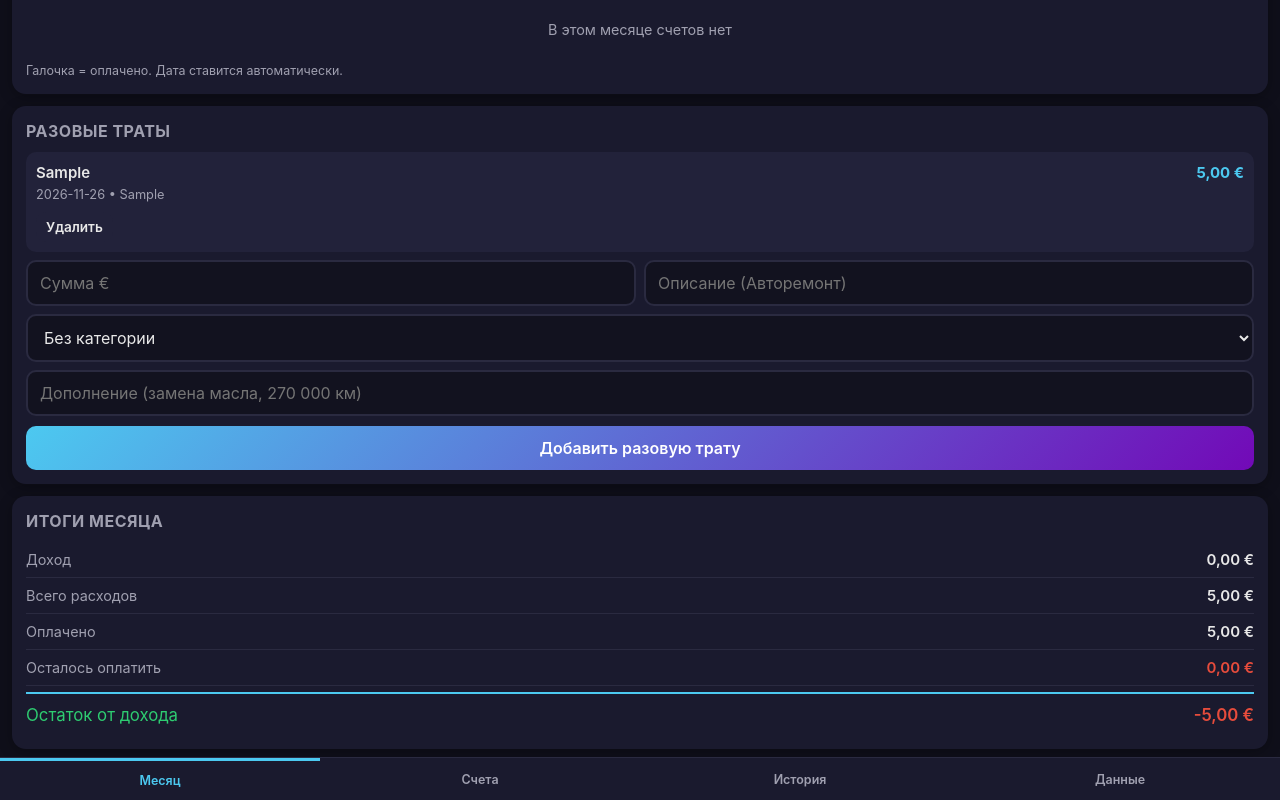
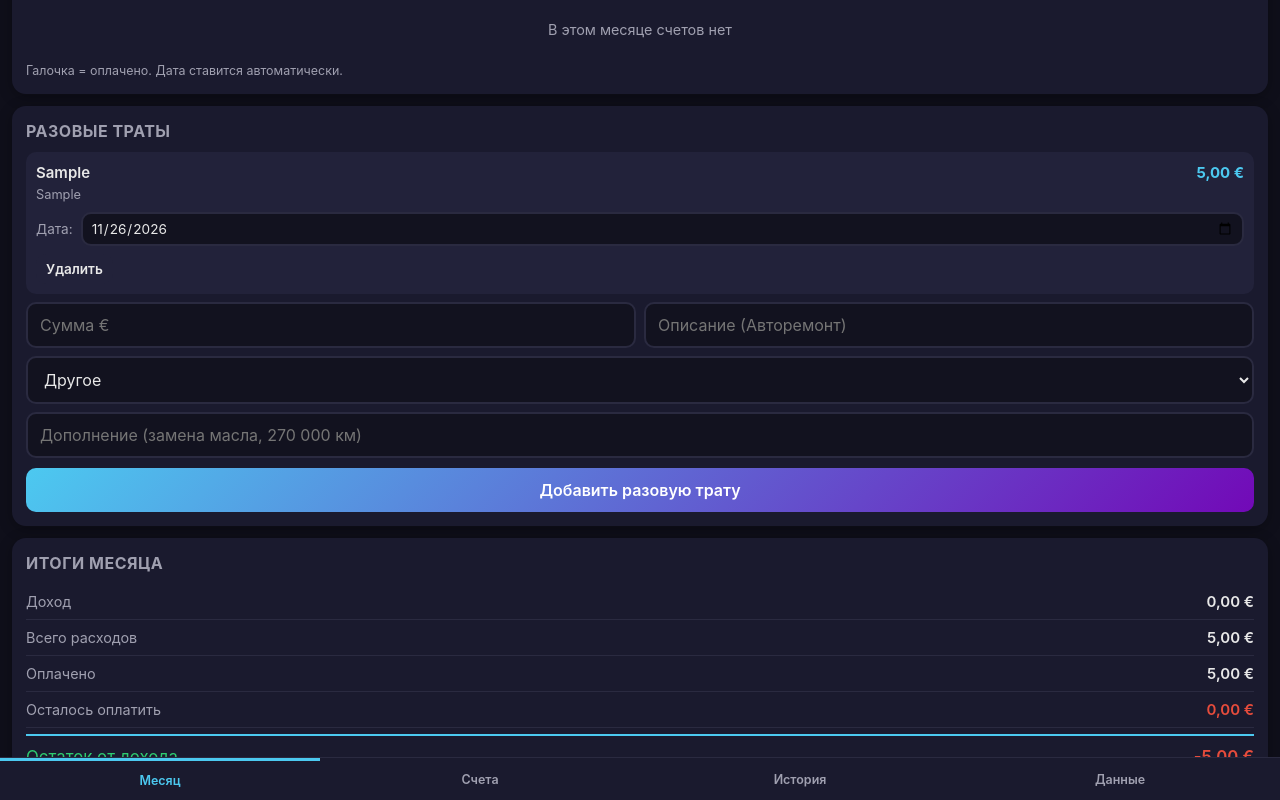
Before and after one commit to igortltvare-boop/accounts-app, a plain HTML site: page index.html in a window 1280 px wide. Both pictures are taken after typing "5", "Sample", "Sample" into the empty fields and a click on the button "Добавить разовую трату". Shown: the part 754-1554 px from the top of the page. Drawn offline with Linux system fonts and the light colour scheme.

Commit message:
Update index.html

```diff
--- a/index.html
+++ b/index.html
@@ -356,9 +356,12 @@ function renderCategories(){
 
 function renderForms(){
   const catSelects = [document.getElementById('bCategory'), document.getElementById('oneoffCategory')];
+  const defaultOther = state.categories.find(c => c.name.toLowerCase() === 'другое')?.id || '';
+
   catSelects.forEach(sel => {
     if(!sel) return;
-    const val = sel.value;
+    // Для разовых трат по умолчанию ставим "Другое", если там еще ничего не выбрано
+    const val = sel.value || (sel.id === 'oneoffCategory' ? defaultOther : '');
     sel.innerHTML = '<option value="">Без категории</option>';
     state.categories.forEach(c => {
       sel.innerHTML += `<option value="${c.id}">${escapeHtml(c.name)}</option>`;
@@ -430,9 +433,13 @@ function renderMonth(){
               ${cat ? `<span class="dot" style="background:${cat.color}"></span>` : ''}
               ${escapeHtml(o.desc)}
             </div>
-            <div class="item-meta">${escapeHtml(o.date)} ${o.note ? '• ' + escapeHtml(o.note) : ''}</div>
+            ${o.note ? `<div class="item-meta">${escapeHtml(o.note)}</div>` : ''}
           </div>
           <div class="item-sum">${fmt(o.sum)}</div>
+        </div>
+        <div class="check-row">
+          <span style="font-size:.85rem;color:var(--muted)">Дата:</span>
+          <input type="date" value="${o.date || ''}" onchange="updateOneOffDate('${o.id}', this.value)">
         </div>
         <div class="item-actions"><button class="btn-small" onclick="deleteOneOff('${o.id}')">Удалить</button></div>
       </div>`;
@@ -517,7 +524,6 @@ function renderChart(){
     gradientParts.push(`${color} ${currentAngle}deg ${currentAngle + angle}deg`);
     currentAngle += angle;
 
-    // В легенде оставляем только цвет, название и процент
     legend.innerHTML += `
       <div class="legend-item">
         <div class="legend-left">
@@ -568,13 +574,36 @@ function addOneOff(){
   const sum = parseFloat(document.getElementById('oneoffSum').value);
   const desc = document.getElementById('oneoffDesc').value.trim();
   const note = document.getElementById('oneoffNote').value.trim();
-  const catId = document.getElementById('oneoffCategory').value || null;
+  let catId = document.getElementById('oneoffCategory').value;
+
+  // Если категория не выбрана, ищем "Другое"
+  if(!catId) {
+    const otherCat = state.categories.find(c => c.name.toLowerCase() === 'другое' || c.name.toLowerCase() === 'другие');
+    if(otherCat) catId = otherCat.id;
+  }
+  if(!catId) catId = null;
+
   if(!Number.isFinite(sum) || sum <= 0) return alert('Введите сумму');
   const md = getMonthData(currentMonth);
   md.oneoffs.push({id:uid(), sum, desc: desc||'Трата', note, catId, date:todayISO()});
-  document.getElementById('oneoffSum').value = ''; document.getElementById('oneoffDesc').value = ''; document.getElementById('oneoffNote').value = '';
+
+  document.getElementById('oneoffSum').value = '';
+  document.getElementById('oneoffDesc').value = '';
+  document.getElementById('oneoffNote').value = '';
+
   saveState(); renderMonth();
 }
+
+function updateOneOffDate(id, newDate){
+  const md = getMonthData(currentMonth);
+  const o = md.oneoffs.find(x => x.id === id);
+  if(o) {
+    o.date = newDate;
+    saveState();
+    // Мы не вызываем renderMonth(), чтобы инпут не терял фокус во время выбора даты
+  }
+}
+
 function deleteOneOff(id){
   const md = getMonthData(currentMonth);
   md.oneoffs = md.oneoffs.filter(o=>o.id!==id);
```
